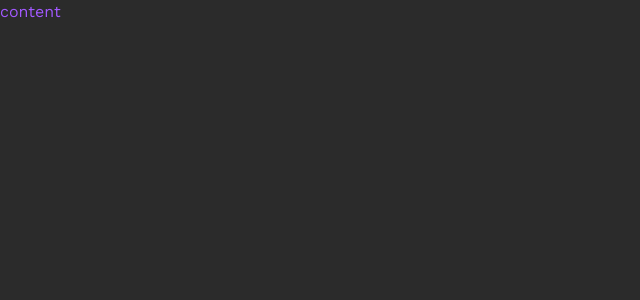
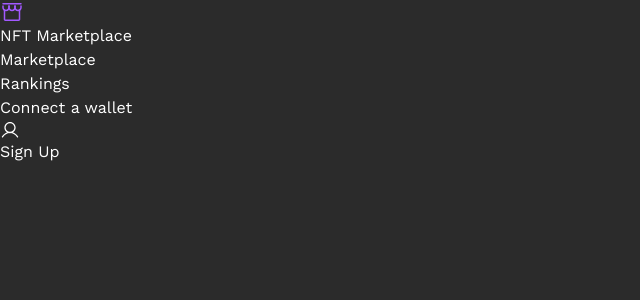
Before and after one commit to pvictordev/nft-marketplace, a React (Vite) app: page / in a window 1280 px wide. Shown: the top 300 px of the page, without its empty margins (0-640 px from the left). Built offline with nearby package versions, Linux system fonts and the light colour scheme.

Commit message:
navbar content

```diff
--- a/package.json
+++ b/package.json
@@ -11,7 +11,9 @@
   },
   "dependencies": {
     "react": "^18.2.0",
-    "react-dom": "^18.2.0"
+    "react-dom": "^18.2.0",
+    "react-router": "^6.21.3",
+    "react-router-dom": "^6.21.3"
   },
   "devDependencies": {
     "@types/react": "^18.2.43",
--- a/src/App.tsx
+++ b/src/App.tsx
@@ -5,7 +5,6 @@ function App() {
   return (
     <>
       <Home />
-      <div className="text-accent">content</div>
     </>
   );
 }
--- /dev/null
+++ b/src/components/pages/SignUp.tsx
@@ -0,0 +1,3 @@
+export default function SignUp() {
+  return <div></div>;
+}
--- a/src/components/ui/Navbar.tsx
+++ b/src/components/ui/Navbar.tsx
@@ -1,9 +1,86 @@
 export default function Navbar() {
   return (
-    <div>
-      <div>
-        <div></div>
-        <div></div>
+    <div className="navbar">
+      <div className="navbar-container">
+        <div className="navbar-logo">
+          <a href="/">
+            <svg
+              xmlns="http://www.w3.org/2000/svg"
+              width="24"
+              height="24"
+              viewBox="0 0 24 24"
+              fill="none"
+            >
+              <path
+                fill-rule="evenodd"
+                clip-rule="evenodd"
+                d="M4.5 9.33789C4.91421 9.33789 5.25 9.67368 5.25 10.0879V19.5004H18.75V10.0879C18.75 9.67368 19.0858 9.33789 19.5 9.33789C19.9142 9.33789 20.25 9.67368 20.25 10.0879V19.5004C20.25 19.8982 20.092 20.2797 19.8107 20.561C19.5294 20.8424 19.1478 21.0004 18.75 21.0004H5.25C4.85218 21.0004 4.47065 20.8424 4.18934 20.561C3.90804 20.2797 3.75 19.8982 3.75 19.5004V10.0879C3.75 9.67368 4.08579 9.33789 4.5 9.33789Z"
+                fill="#A259FF"
+              />
+              <path
+                fill-rule="evenodd"
+                clip-rule="evenodd"
+                d="M2.25 3.75C2.25 3.33579 2.58579 3 3 3H21C21.4142 3 21.75 3.33579 21.75 3.75C21.75 4.16421 21.4142 4.5 21 4.5H3C2.58579 4.5 2.25 4.16421 2.25 3.75Z"
+                fill="#A259FF"
+              />
+              <path
+                fill-rule="evenodd"
+                clip-rule="evenodd"
+                d="M3 5.25C3.41421 5.25 3.75 5.58579 3.75 6V7.5C3.75 8.09674 3.98705 8.66903 4.40901 9.09099C4.83097 9.51295 5.40326 9.75 6 9.75C6.59674 9.75 7.16903 9.51295 7.59099 9.09099C8.01295 8.66903 8.25 8.09674 8.25 7.5V6C8.25 5.58579 8.58579 5.25 9 5.25C9.41421 5.25 9.75 5.58579 9.75 6V7.5C9.75 8.49456 9.35491 9.44839 8.65165 10.1516C7.94839 10.8549 6.99456 11.25 6 11.25C5.00544 11.25 4.05161 10.8549 3.34835 10.1516C2.64509 9.44839 2.25 8.49456 2.25 7.5V6C2.25 5.58579 2.58579 5.25 3 5.25Z"
+                fill="#A259FF"
+              />
+              <path
+                fill-rule="evenodd"
+                clip-rule="evenodd"
+                d="M9 5.25C9.41421 5.25 9.75 5.58579 9.75 6V7.5C9.75 8.09674 9.98705 8.66903 10.409 9.09099C10.831 9.51295 11.4033 9.75 12 9.75C12.5967 9.75 13.169 9.51295 13.591 9.09099C14.0129 8.66903 14.25 8.09674 14.25 7.5V6C14.25 5.58579 14.5858 5.25 15 5.25C15.4142 5.25 15.75 5.58579 15.75 6V7.5C15.75 8.49456 15.3549 9.44839 14.6516 10.1516C13.9484 10.8549 12.9946 11.25 12 11.25C11.0054 11.25 10.0516 10.8549 9.34835 10.1516C8.64509 9.44839 8.25 8.49456 8.25 7.5V6C8.25 5.58579 8.58579 5.25 9 5.25Z"
+                fill="#A259FF"
+              />
+              <path
+                fill-rule="evenodd"
+                clip-rule="evenodd"
+                d="M15 5.25C15.4142 5.25 15.75 5.58579 15.75 6V7.5C15.75 8.09674 15.9871 8.66903 16.409 9.09099C16.831 9.51295 17.4033 9.75 18 9.75C18.5967 9.75 19.169 9.51295 19.591 9.09099C20.0129 8.66903 20.25 8.09674 20.25 7.5V6C20.25 5.58579 20.5858 5.25 21 5.25C21.4142 5.25 21.75 5.58579 21.75 6V7.5C21.75 8.49456 21.3549 9.44839 20.6516 10.1516C19.9484 10.8549 18.9946 11.25 18 11.25C17.0054 11.25 16.0516 10.8549 15.3484 10.1516C14.6451 9.44839 14.25 8.49456 14.25 7.5V6C14.25 5.58579 14.5858 5.25 15 5.25Z"
+                fill="#A259FF"
+              />
+            </svg>
+          </a>
+          <span>NFT Marketplace</span>
+        </div>
+        <ul className="navbar-menu">
+          <li>
+            <a href="#home">Marketplace</a>
+          </li>
+          <li>
+            <a href="#home">Rankings</a>
+          </li>
+          <li>
+            <a href="#home">Connect a wallet</a>
+          </li>
+          <li>
+            <button className="button">
+              <svg
+                xmlns="http://www.w3.org/2000/svg"
+                width="20"
+                height="20"
+                viewBox="0 0 20 20"
+                fill="none"
+              >
+                <path
+                  fill-rule="evenodd"
+                  clip-rule="evenodd"
+                  d="M10 3.125C7.58375 3.125 5.625 5.08375 5.625 7.5C5.625 9.91625 7.58375 11.875 10 11.875C12.4162 11.875 14.375 9.91625 14.375 7.5C14.375 5.08375 12.4162 3.125 10 3.125ZM4.375 7.5C4.375 4.3934 6.8934 1.875 10 1.875C13.1066 1.875 15.625 4.3934 15.625 7.5C15.625 10.6066 13.1066 13.125 10 13.125C6.8934 13.125 4.375 10.6066 4.375 7.5Z"
+                  fill="white"
+                />
+                <path
+                  fill-rule="evenodd"
+                  clip-rule="evenodd"
+                  d="M10.0001 13.124C8.57374 13.124 7.17251 13.4995 5.93728 14.2128C4.70205 14.926 3.67634 15.9518 2.96327 17.1872C2.79071 17.4861 2.40848 17.5886 2.10953 17.416C1.81058 17.2435 1.70812 16.8612 1.88068 16.5623C2.70345 15.1369 3.88696 13.9532 5.31223 13.1303C6.7375 12.3073 8.3543 11.874 10.0001 11.874C11.6459 11.874 13.2627 12.3073 14.688 13.1303C16.1132 13.9532 17.2968 15.1369 18.1195 16.5623C18.2921 16.8612 18.1896 17.2435 17.8907 17.416C17.5917 17.5886 17.2095 17.4861 17.0369 17.1872C16.3239 15.9518 15.2982 14.926 14.0629 14.2128C12.8277 13.4995 11.4265 13.124 10.0001 13.124Z"
+                  fill="white"
+                />
+              </svg>
+              <a href="">Sign Up</a>
+            </button>
+          </li>
+        </ul>
       </div>
     </div>
   );
```
Also changed, not shown: 1 other file (tests, documents, lock files or other folders).
